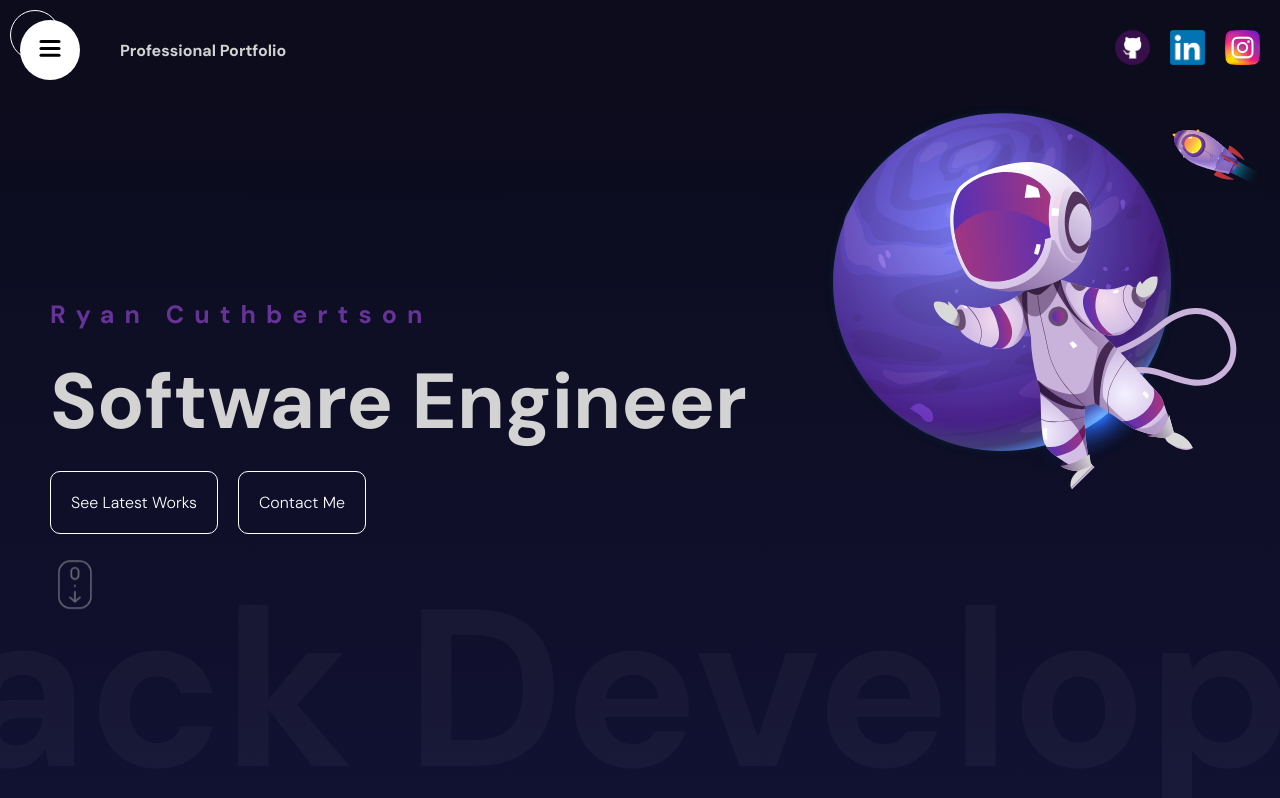
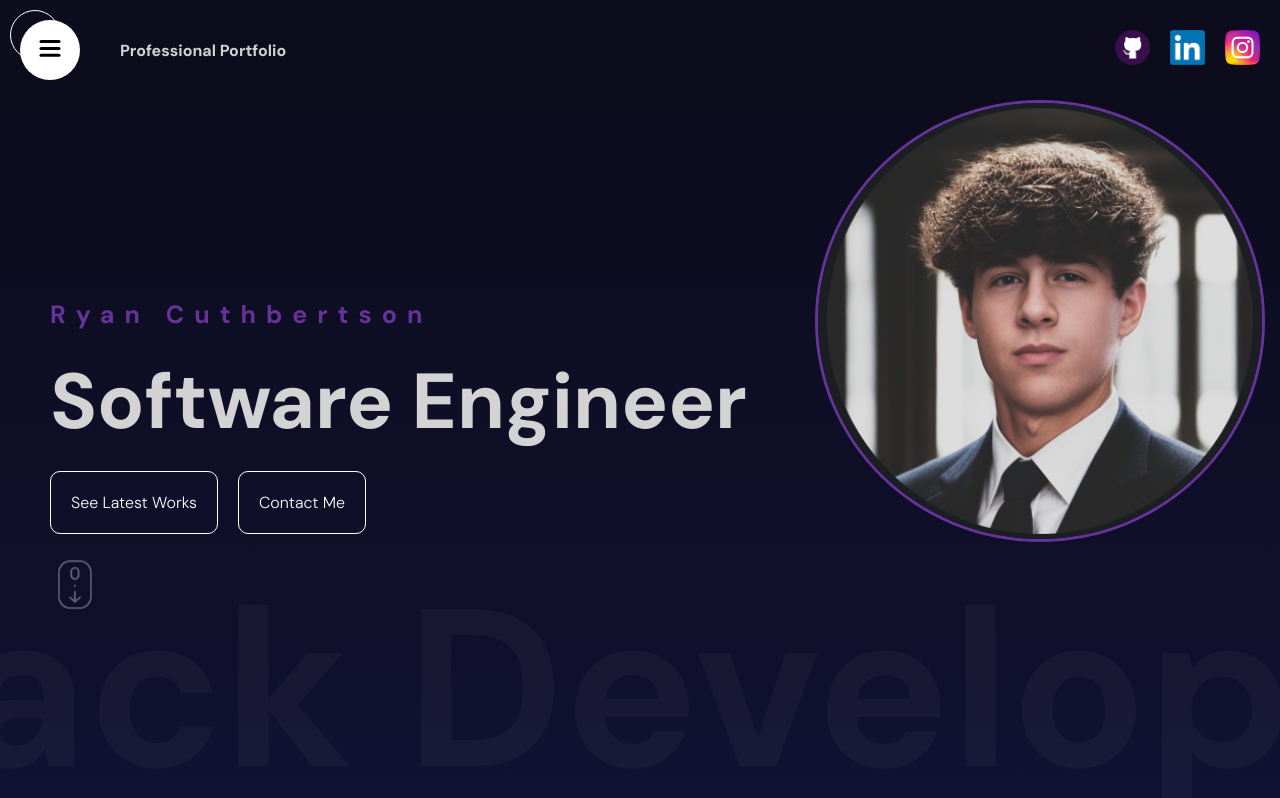
Before and after one commit to rcuthbertson25/portfolio-main, a React (Vite) app: page / in a window 1280 px wide. Shown: the top 798 px of the page. Built offline with nearby package versions, Linux system fonts and the light colour scheme.

Commit message:
Changed hero pic

```diff
--- a/src/components/hero/Hero.jsx
+++ b/src/components/hero/Hero.jsx
@@ -61,7 +61,7 @@ const Hero = () => {
                 Full Stack Developer
             </motion.div>
             <div className="imageContainer">
-                <img src="/header-img.svg" alt="" />
+                <img src="/gitpic.png" alt="" />
             </div>
         </div>
     )
--- a/src/components/hero/hero.scss
+++ b/src/components/hero/hero.scss
@@ -55,6 +55,14 @@
         position: absolute;
         top: 0;
         right: 0;
+        background-image: none;
+        background-color: transparent;
+        margin-right: 15px;
+
+        img {
+            border: rebeccapurple solid;
+            border-radius: 50%;
+        }
     }
 
     .slidingTextContainer{
@@ -129,7 +137,7 @@
                     margin-top: 20px;
 
                     @include mobile{
-                        margin-top: 8px;
+                        margin-top: 20px;
                     }
                 }
 
@@ -143,13 +151,19 @@
             height: 100%;
             position: absolute;
             top: 0;
-            right: 10px;
+
+            @include mobile{
+                display: flex;
+                align-items: flex-start;
+                justify-content: center;
+            }
+
             img{
                 width: 450px;
 
                 @include mobile{
-                    height: 100%;
-                    width: 100%;
+                    height: 75%;
+                    width: 75%;
                 }
             }
 
--- a/src/components/sidebar/sidebar.scss
+++ b/src/components/sidebar/sidebar.scss
@@ -80,6 +80,7 @@
                 align-items: center;
                 justify-content: flex-start;
                 gap: 20px;
+                padding-top: 100px;
 
                 @include mobile {
                     padding-top: 100px;
```
Also changed, not shown: public/gitpic.png (added).
